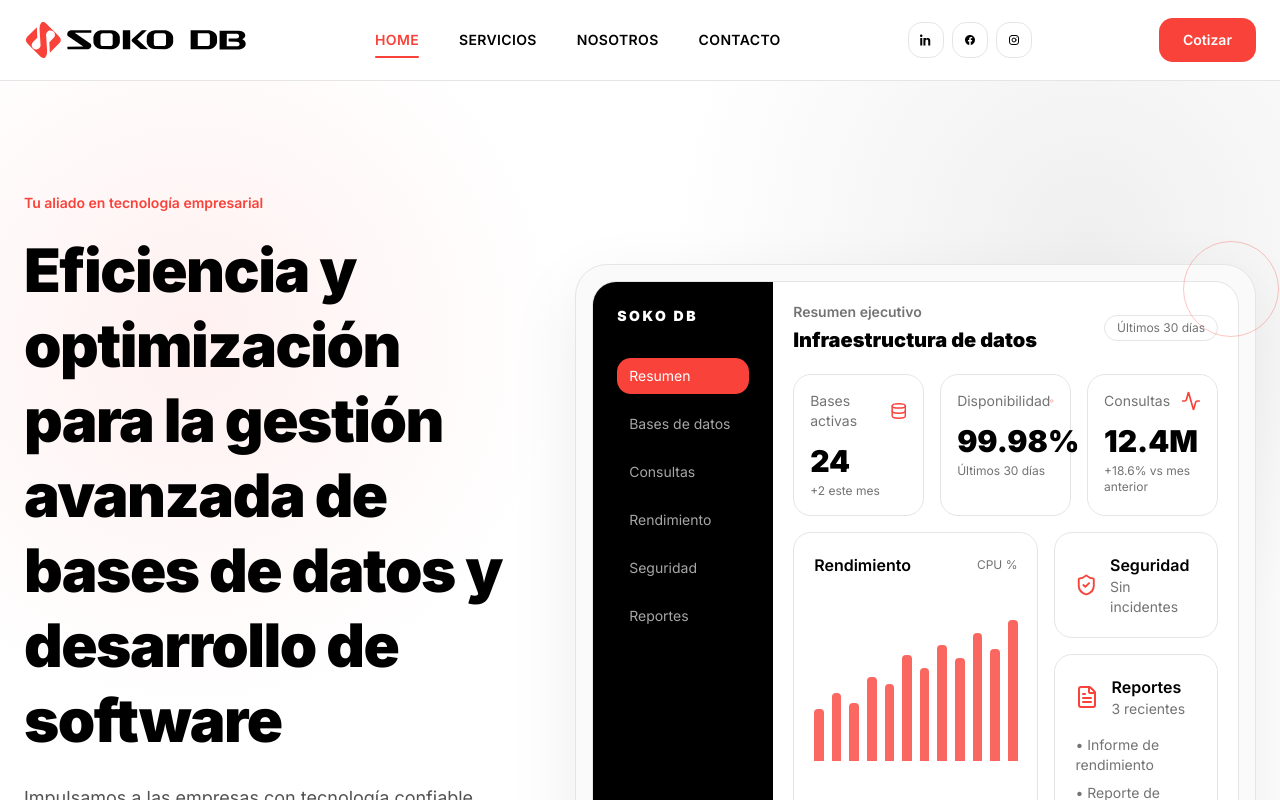
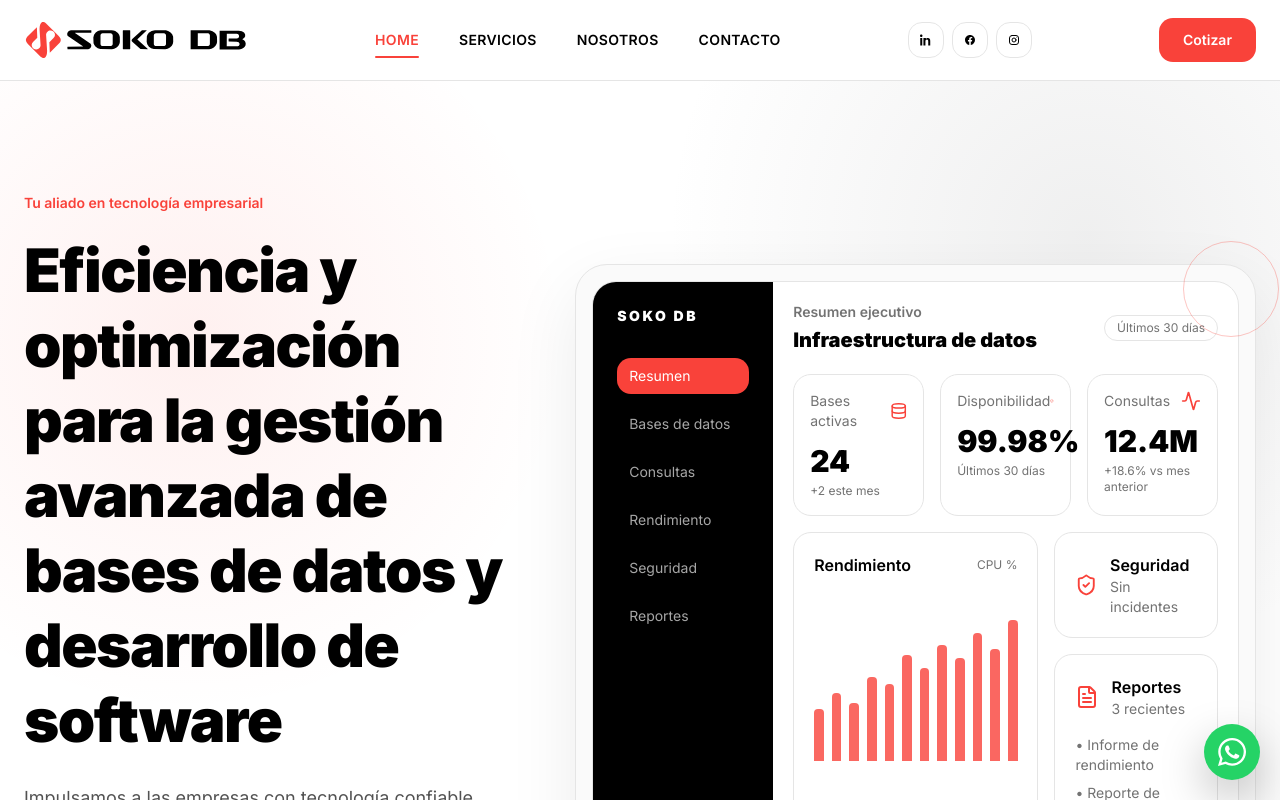
Before and after one commit to UserSoko01/sokodb-web, a Next.js app: page / in a window 1280 px wide. Shown: the top 800 px of the page. Built offline with nearby package versions, Linux system fonts and the light colour scheme.

Commit message:
se agrega botón de whatsapp permanente

```diff
--- a/src/app/layout.tsx
+++ b/src/app/layout.tsx
@@ -4,6 +4,7 @@
 import { cn } from "@/lib/utils";
 import { Header } from "@/components/layout/Header";
 import { Footer } from "@/components/layout/Footer";
+import { FloatingWhatsAppButton } from "@/components/shared/FloatingWhatsAppButton";
 
 const inter = Inter({
   subsets:['latin'],
@@ -33,6 +34,7 @@
         <Header />
         <main>{children}</main>
         <Footer />
+        <FloatingWhatsAppButton />
       </body>
     </html>
   );
--- /dev/null
+++ b/src/components/shared/FloatingWhatsAppButton.tsx
@@ -0,0 +1,16 @@
+import { whatsappContact } from "@/content/social";
+import { SocialIcon } from "@/components/shared/SocialIcon";
+
+export function FloatingWhatsAppButton() {
+  return (
+    <a
+      href={whatsappContact.href}
+      target="_blank"
+      rel="noreferrer"
+      aria-label="Contactar por WhatsApp"
+      className="fixed bottom-5 right-5 z-[60] flex h-14 w-14 items-center justify-center rounded-full bg-[#25D366] text-white shadow-[0_18px_45px_rgba(0,0,0,0.25)] transition-transform hover:scale-105 focus:outline-none focus:ring-4 focus:ring-[#25D366]/30"
+    >
+      <SocialIcon name="whatsapp" className="h-7 w-7" />
+    </a>
+  );
+}
```
